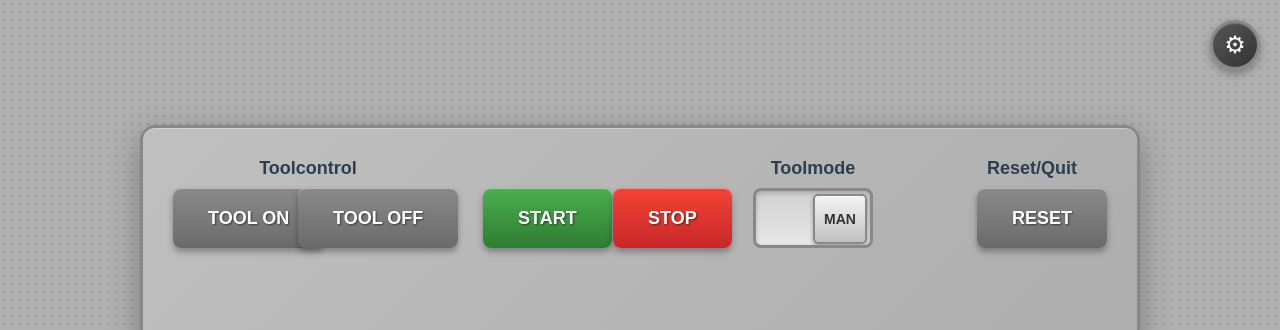
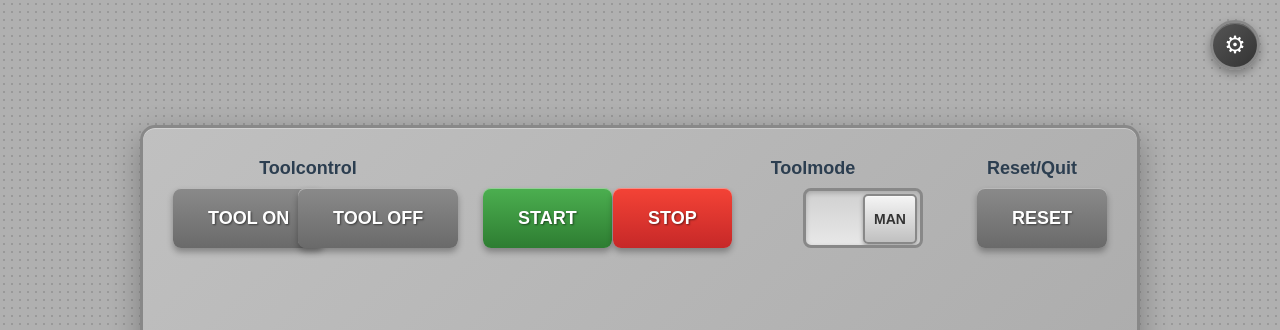
Before and after one commit to robs2243/bedienpanel, a website: page bedienfeld.html in a window 1280 px wide. Shown: the top 330 px of the page. Drawn offline with Linux system fonts and the light colour scheme; no server answers.

Commit message:
irgendwas mit direkt pixelpositionen

```diff
--- a/bedienfeld.css
+++ b/bedienfeld.css
@@ -193,7 +193,7 @@ body {
 .toggle-track {
     position: absolute;
     top: 60px;
-    left: 610px;
+    left: 660px;
     width: 120px;
     height: 60px;
     background: linear-gradient(180deg, #d0d0d0 0%, #e8e8e8 100%);
```
